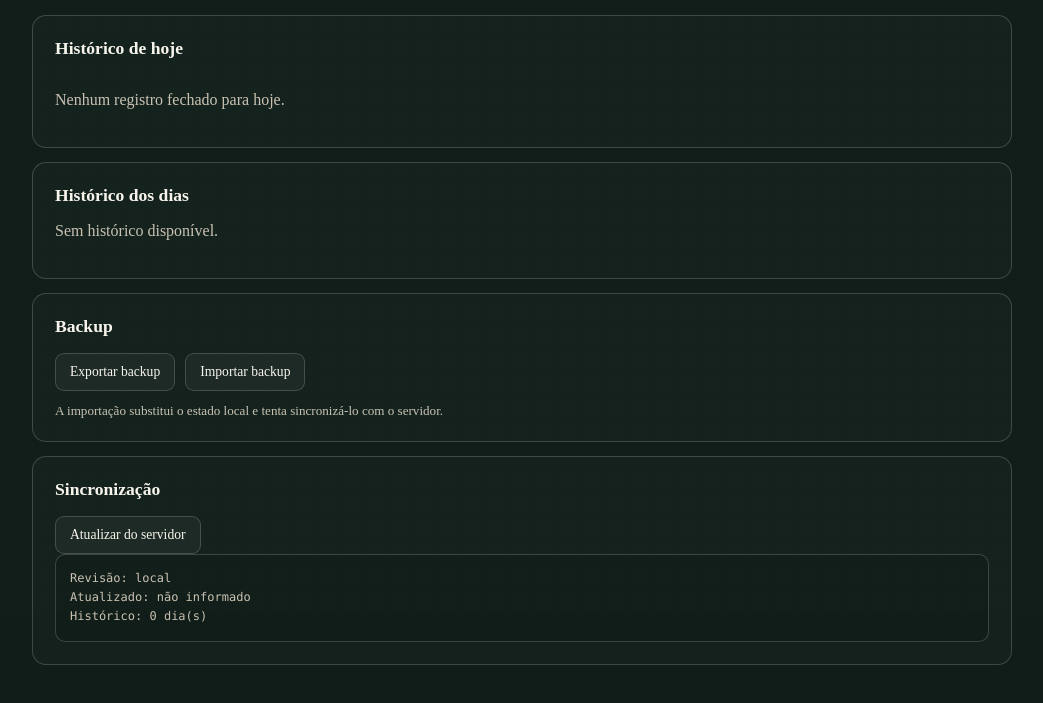
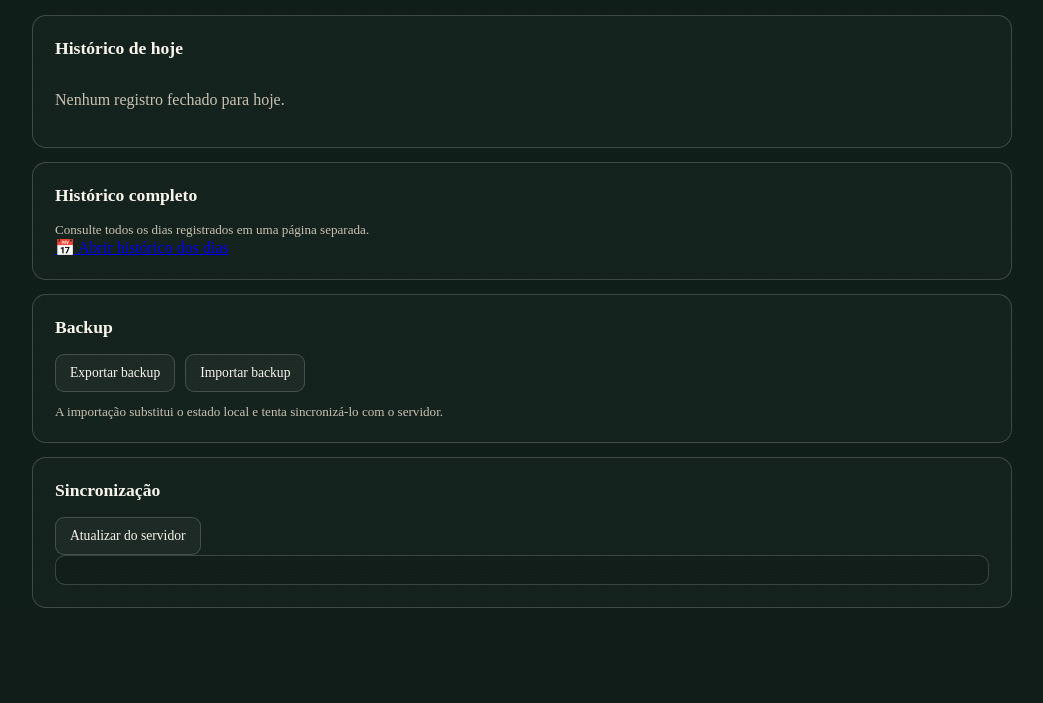
Before and after one commit to taukkunen1/rotina, a plain HTML site: page adultos.html in a window 1280 px wide. Shown: the part 189-892 px from the top of the page, without its empty margins (118-1161 px from the left). Drawn offline with Linux system fonts and the light colour scheme; no server answers.

Commit message:
refactor: move full history to dedicated page

```diff
--- a/adultos.html
+++ b/adultos.html
@@ -23,9 +23,10 @@
       <div id="adult-today">Carregando…</div>
     </section>
 
-    <section class="adult-card" id="days-card">
-      <h2>Histórico dos dias</h2>
-      <div id="adult-history">Carregando…</div>
+    <section class="adult-card adult-history-link-card">
+      <h2>Histórico completo</h2>
+      <p class="adult-note">Consulte todos os dias registrados em uma página separada.</p>
+      <a class="adult-page-link" href="historico.html">📅 Abrir histórico dos dias</a>
     </section>
 
     <section class="adult-card">
```
